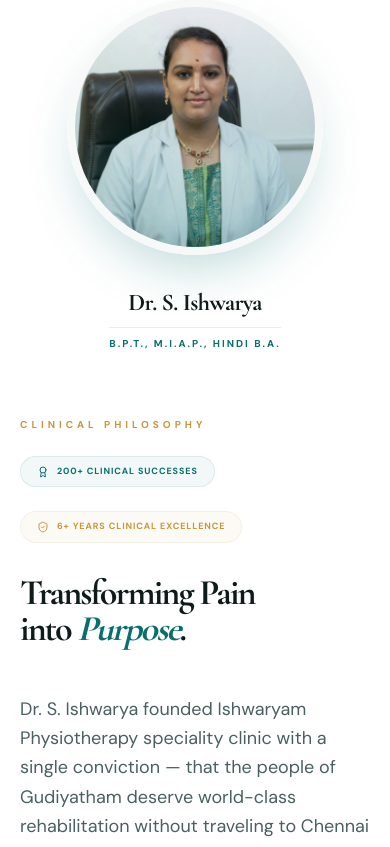
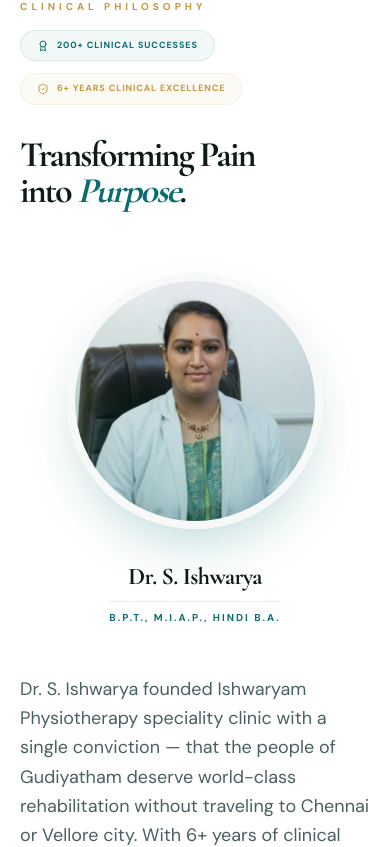
Before and after one commit to ishwaryavsk28-ui/ishwaryam_physio, a Next.js app: page / in a window 390 px wide. Shown: the part 1530-2377 px from the top of the page. Built offline with nearby package versions, Linux system fonts and the light colour scheme.

Commit message:
feat: optimize About section mobile narrative flow (Heading -> Portrait -> Bio)

```diff
--- a/src/components/sections/AboutSection.tsx
+++ b/src/components/sections/AboutSection.tsx
@@ -8,9 +8,51 @@
   return (
     <section id="about" className="pt-20 md:pt-24 pb-20 md:pb-32 bg-white relative overflow-hidden">
       <div className="container-custom">
-        <div className="flex flex-col lg:flex-row gap-16 lg:gap-24 items-center">
+        <div className="grid lg:grid-cols-12 gap-y-12 lg:gap-x-24 items-start">
 
-          {/* Visual Identity Side */}
+          {/* 1. SECTION HEADING (PRIORITY ON MOBILE) */}
+          <div className="lg:col-start-6 lg:col-span-7 order-1">
+            <motion.div
+              initial={{ opacity: 0, y: 20 }}
+              whileInView={{ opacity: 1, y: 0 }}
+              viewport={{ once: true, amount: 0.2 }}
+              transition={{ duration: 0.5 }}
+            >
+              <div className="flex flex-wrap items-center gap-4 md:gap-6 mb-8">
+                <span className="text-accent font-ui font-bold tracking-[0.4em] text-[10px] uppercase block">
+                  Clinical Philosophy
+                </span>
+                <div className="flex flex-wrap gap-3">
+                  <motion.div
+                    initial={{ opacity: 0, scale: 0.9 }}
+                    whileInView={{ opacity: 1, scale: 1 }}
+                    viewport={{ once: true }}
+                    className="bg-primary/5 border border-primary/10 px-4 py-2 rounded-full flex items-center gap-2"
+                  >
+                    <Award className="w-3 h-3 text-primary" />
+                    <span className="text-[9px] font-ui font-extrabold text-primary uppercase tracking-widest">200+ Clinical Successes</span>
+                  </motion.div>
+                  <motion.div
+                    initial={{ opacity: 0, scale: 0.9 }}
+                    whileInView={{ opacity: 1, scale: 1 }}
+                    viewport={{ once: true }}
+                    transition={{ delay: 0.1 }}
+                    className="bg-accent/5 border border-accent/10 px-4 py-2 rounded-full flex items-center gap-2"
+                  >
+                    <ShieldCheck className="w-3 h-3 text-accent" />
+                    <span className="text-[9px] font-ui font-extrabold text-accent uppercase tracking-widest">6+ Years Clinical Excellence</span>
+                  </motion.div>
+                </div>
+              </div>
+              <h2 className="text-4xl md:text-8xl font-display font-bold text-text-primary leading-[1] tracking-tighter mb-4 md:mb-12">
+                Transforming Pain <br />
+                into <span className="text-primary italic">Purpose</span>.
+              </h2>
+            </motion.div>
+          </div>
+
+          {/* 2. VISUAL IDENTITY (AFTER HEADING ON MOBILE) */}
+          <div className="lg:col-span-5 order-2 lg:row-span-2">
             <div className="relative">
               <div className="flex flex-col items-center">
                 <motion.div
@@ -44,54 +86,13 @@
                 </motion.div>
               </div>
 
-
               {/* Decor Element */}
               <div className="absolute -top-10 -left-10 w-40 h-40 bg-accent/10 blur-[80px] -z-10" />
             </div>
+          </div>
 
-          {/* Narrative Side */}
-          <div>
-            <motion.div
-              initial={{ opacity: 0, y: 20 }}
-              whileInView={{ opacity: 1, y: 0 }}
-              viewport={{ once: true, amount: 0.2 }}
-              transition={{ duration: 0.5 }}
-            >
-              <div className="flex flex-wrap items-center gap-6 mb-8">
-                <span className="text-accent font-ui font-bold tracking-[0.4em] text-[10px] uppercase block">
-                  Clinical Philosophy
-                </span>
-                <motion.div
-                  initial={{ opacity: 0, scale: 0.9 }}
-                  whileInView={{ opacity: 1, scale: 1 }}
-                  viewport={{ once: true }}
-                  className="bg-primary/5 border border-primary/10 px-4 py-2 rounded-full flex items-center gap-2"
-                >
-                  <Award className="w-3 h-3 text-primary" />
-                  <span className="text-[9px] font-ui font-extrabold text-primary uppercase tracking-widest">200+ Clinical Successes</span>
-                </motion.div>
-                <motion.div
-                  initial={{ opacity: 0, scale: 0.9 }}
-                  whileInView={{ opacity: 1, scale: 1 }}
-                  viewport={{ once: true }}
-                  transition={{ delay: 0.1 }}
-                  className="bg-accent/5 border border-accent/10 px-4 py-2 rounded-full flex items-center gap-2"
-                >
-                  <ShieldCheck className="w-3 h-3 text-accent" />
-                  <span className="text-[9px] font-ui font-extrabold text-accent uppercase tracking-widest">6+ Years Clinical Excellence</span>
-                </motion.div>
-              </div>
-              <div className="relative">
-                {/* Entry Path from Hero */}
-                <div className="hidden lg:block absolute -left-12 -top-16 w-px h-32 bg-gradient-to-b from-primary to-transparent" />
-
-                <h2 className="text-4xl md:text-8xl font-display font-bold text-text-primary leading-[1] tracking-tighter mb-12">
-                  Transforming Pain <br />
-                  into <span className="text-primary italic">Purpose</span>.
-                </h2>
-              </div>
-            </motion.div>
-
+          {/* 3. NARRATIVE SIDE (AFTER PORTRAIT ON MOBILE) */}
+          <div className="lg:col-span-7 order-3">
             <p className="text-lg text-text-secondary leading-relaxed font-ui mb-10">
               {CLINIC_DATA.doctor.bio}
             </p>
```
Lines whose indentation alone changed are shown as unchanged.
